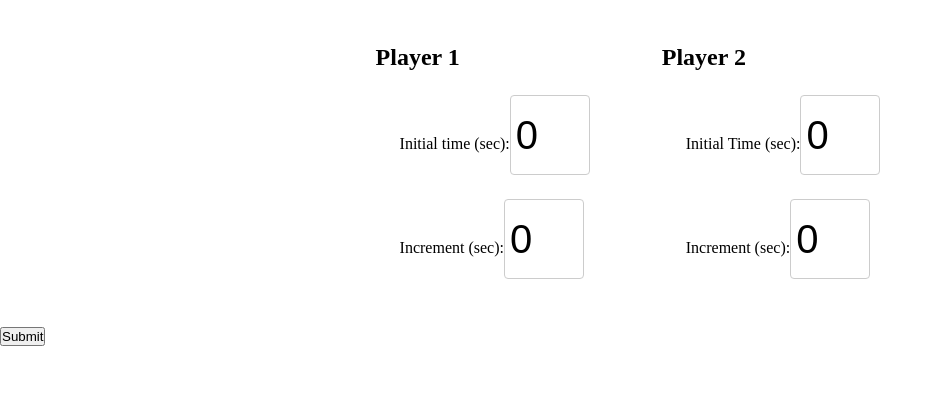
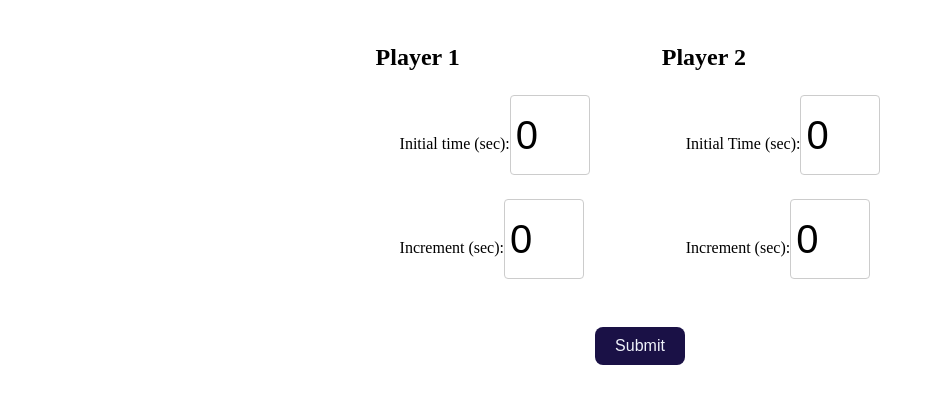
Before and after one commit to ArtyomSukiasyan/Chess-clock, a React (Create React App) app: page / in a window 1280 px wide. Shown: the top 404 px of the page, without its empty margins (0-943 px from the left). Built offline with nearby package versions, Linux system fonts and the light colour scheme.

Commit message:
feat: change modal styles

```diff
--- a/src/App.css
+++ b/src/App.css
@@ -2,6 +2,14 @@
   margin: 0;
   padding: 0;
   box-sizing: border-box;
+}
+
+.modal {
+  width: 100%;
+  display: flex;
+  justify-content: center;
+  align-items: center;
+  flex-direction: column;
 }
 
 .clock {
@@ -11,7 +19,7 @@
 }
 
 .timer {
-  width: 47%;
+  width: 40%;
   height: 100vh;
   display: flex;
   justify-content: center;
@@ -48,7 +56,7 @@
 }
 
 .icons {
-  width: 6%;
+  width: 20%;
 }
 
 .icon {
@@ -62,6 +70,17 @@
   text-align: center;
 }
 
+button {
+  font-size: 16px;
+  padding: 10px 20px;
+  margin: auto;
+  background-color: #1a1146;
+  color: #f0f3fb;
+  border: none;
+  border-radius: 8px;
+  cursor: pointer;
+}
+
 button:hover {
   background-color: #555;
 }
--- a/src/components/ConditionsModal.tsx
+++ b/src/components/ConditionsModal.tsx
@@ -45,7 +45,9 @@ export default function ConditionsModal({
           />
         </div>
       </div>
-      <button onClick={closeModal}>Submit</button>
+      <div>
+        <button onClick={closeModal}>Submit</button>
+      </div>
     </div>
   );
 }
```
